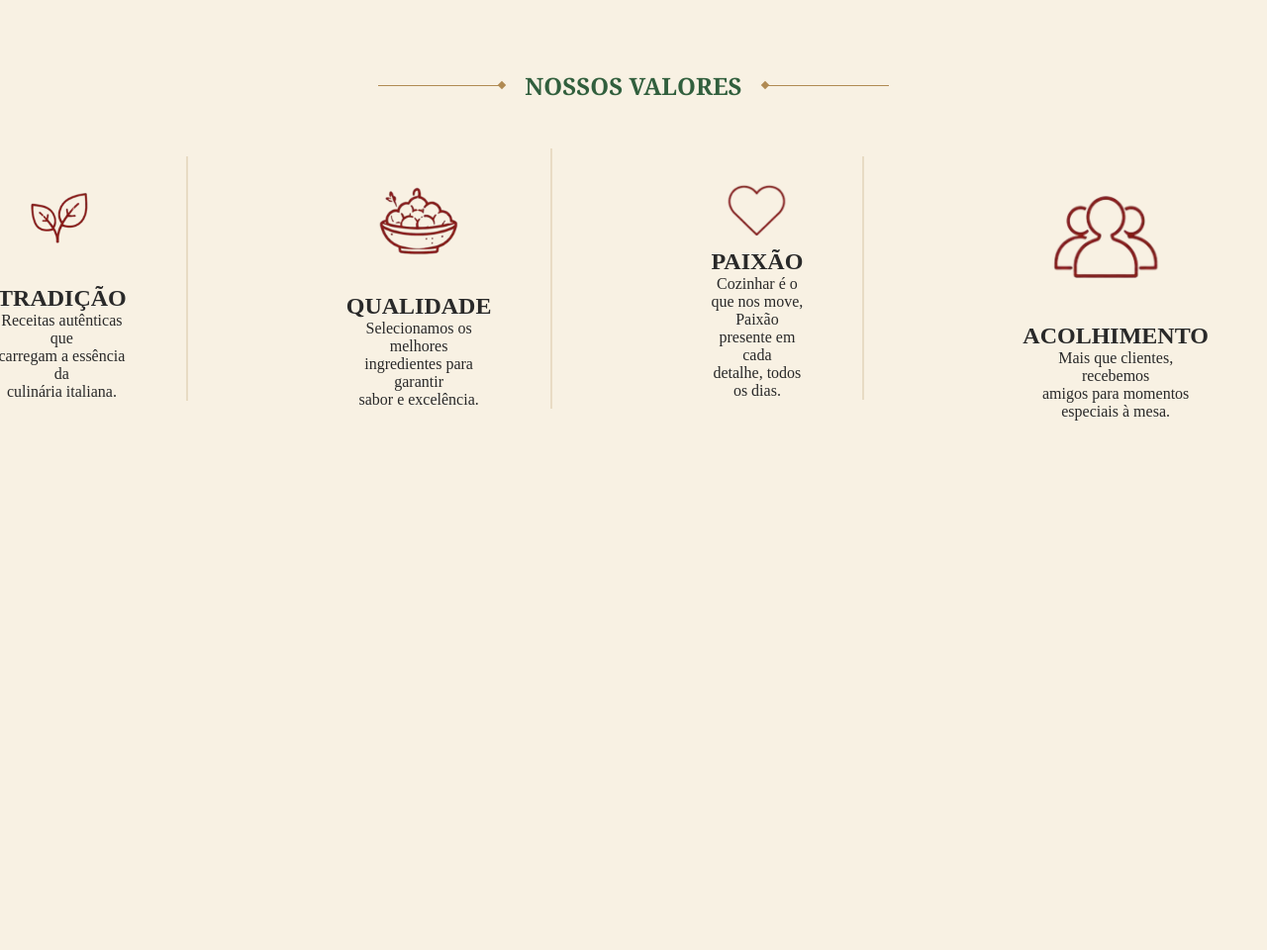
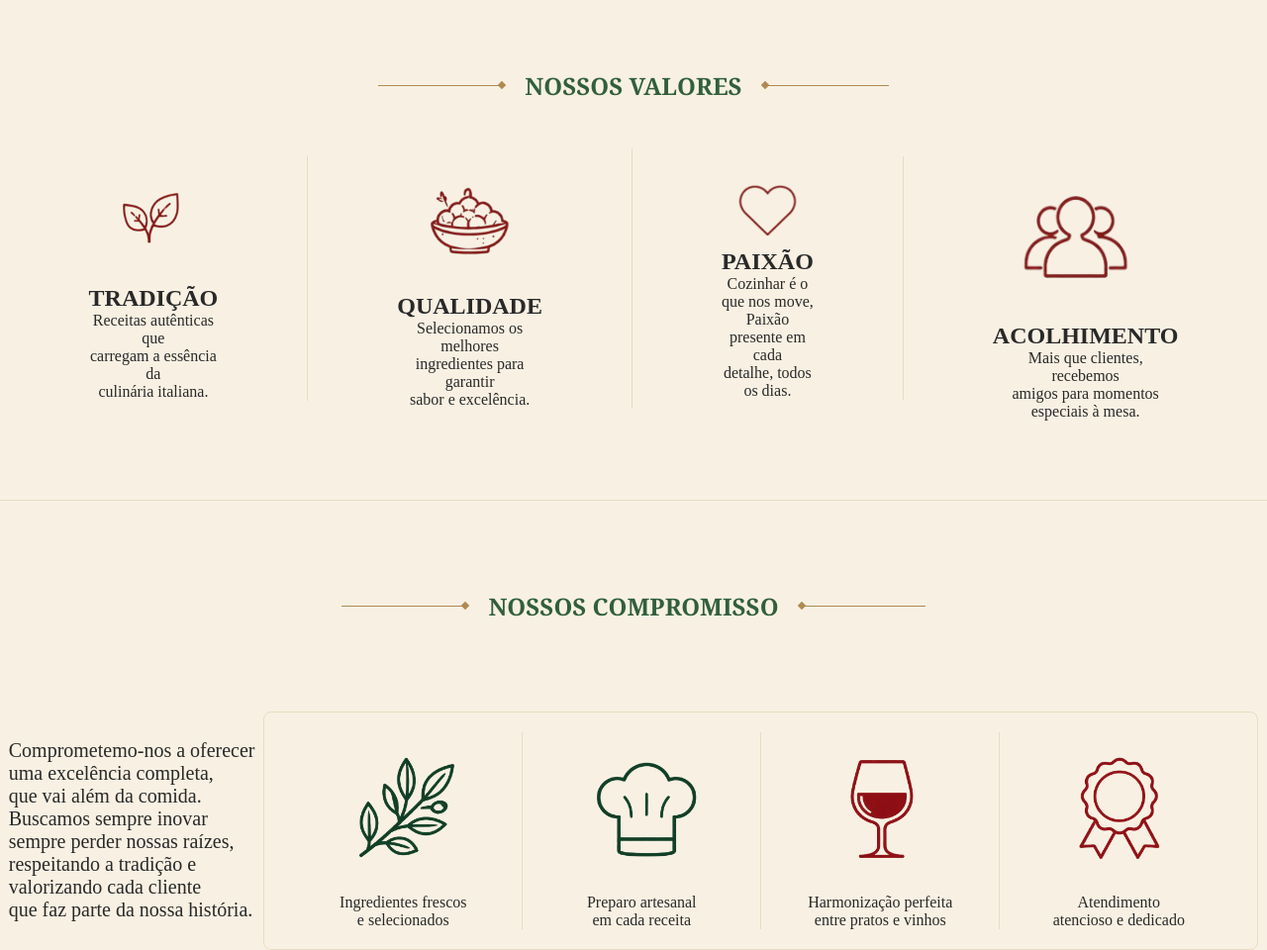
Before and after one commit to gust4vo-leg/Luce-d-Italia, a PHP site: page /sobreNos.html in a window 1280 px wide. Shown: the part 1156-2116 px from the top of the page at 99% size. Before the commit the page ends 1581 px from the top, so only its background shows below. Run offline with PHP 8.4, Linux system fonts and the light colour scheme.

Commit message:
Terminei a página de sobre nós

```diff
--- a/css/sobreNos.css
+++ b/css/sobreNos.css
@@ -175,20 +175,80 @@ body {
     display: flex;
     flex-direction: column;
     gap: 25px;
+    padding-bottom: 5rem;
+    border-bottom: 1px solid var(--border-gold-trans);
 }
 
 .icons-hero3 {
     display: flex;
     align-items: center;
-    gap: 160px;
     justify-content: center;
 }
 
 .valores {
-    padding-right: 60px;
-    border-right: 2px solid var(--border-gold-trans);
+    border-right: 1px solid var(--border-gold-trans);
+    padding-right: 90px;
+    padding-left: 90px;
+}
+
+.valores h2 {
+    text-align: center;
+}
+
+.valores p {
     text-align: center;
 }
 .coracao {
     width: 180px;
 }
+
+#hero4 {
+    padding-top: 5rem;
+    display: flex;
+    flex-direction: column;
+}
+
+.descHero4 {
+    padding-top: 5rem;
+    display: flex;
+    justify-content: space-evenly;
+    align-items: center;
+}
+
+.iconHero4 {
+    display: flex;
+    border: 1px solid var(--border-gold-trans);
+    padding: 20px;
+    border-radius: 8px;
+    align-items: center;
+    justify-content: center;
+}
+
+.compromisso {
+    border-right: 1px solid var(--border-gold-trans);
+    padding-right: 40px;
+    padding-left: 40px;
+}
+
+
+.valores:last-child {
+    border-right: none;
+}
+.compromisso:last-child {
+    border-right: none;
+}
+
+.compromisso p {
+    text-align: center;
+}
+
+.compromisso img {
+    width: 160px;
+    align-items: center;
+    justify-content: center;
+
+}
+
+.paragrafo4 {
+    font-size: 20px;
+}
--- a/sobreNos.html
+++ b/sobreNos.html
@@ -135,6 +135,40 @@
             </div>
         </div>
     </section>
+    <section id="hero4">
+
+        <div class="title-cardapio">
+            <div class="linha-decorativa esquerda"></div>
+            <h1>NOSSOS COMPROMISSO</h1>
+            <div class="linha-decorativa direita"></div>
+        </div>
+
+        <div class="descHero4">
+            <div class="paragrafo4">
+                <p>Comprometemo-nos a oferecer <span class="quebra-linha"></span>uma excelência completa, <span class="quebra-linha"></span>que vai além da comida.
+                <span class="quebra-linha"></span>
+                Buscamos sempre inovar <span class="quebra-linha"></span>sempre perder nossas raízes,<span class="quebra-linha"></span>respeitando a tradição e <span class="quebra-linha"></span>valorizando cada cliente<span class="quebra-linha"></span>que faz parte da nossa história.</p>
+            </div>
+            <div class="iconHero4">
+                <div class="compromisso">
+                    <img src="imagens/icon5.png" alt="">
+                    <p>Ingredientes frescos <span class="quebra-linha"></span>e selecionados</p>
+                </div>
+                <div class="compromisso">
+                    <img src="imagens/icon6.png" alt="">
+                    <p>Preparo artesanal <span class="quebra-linha"></span>em cada receita</p>
+                </div>
+                <div class="compromisso">
+                    <img src="imagens/icon7.png" alt="">
+                    <p>Harmonização perfeita <span class="quebra-linha"></span>entre pratos e vinhos</p>
+                </div>
+                <div class="compromisso">
+                    <img src="imagens/icon8.png" alt="">
+                    <p>Atendimento<span class="quebra-linha"></span>atencioso e dedicado</p>
+                </div>
+            </div>
+        </div>
+    </section>
 </body>
 
 </html>
```
Also changed, not shown: imagens/icon5.png (added), imagens/icon6.png (added), imagens/icon7.png (added), imagens/icon8.png (added).
